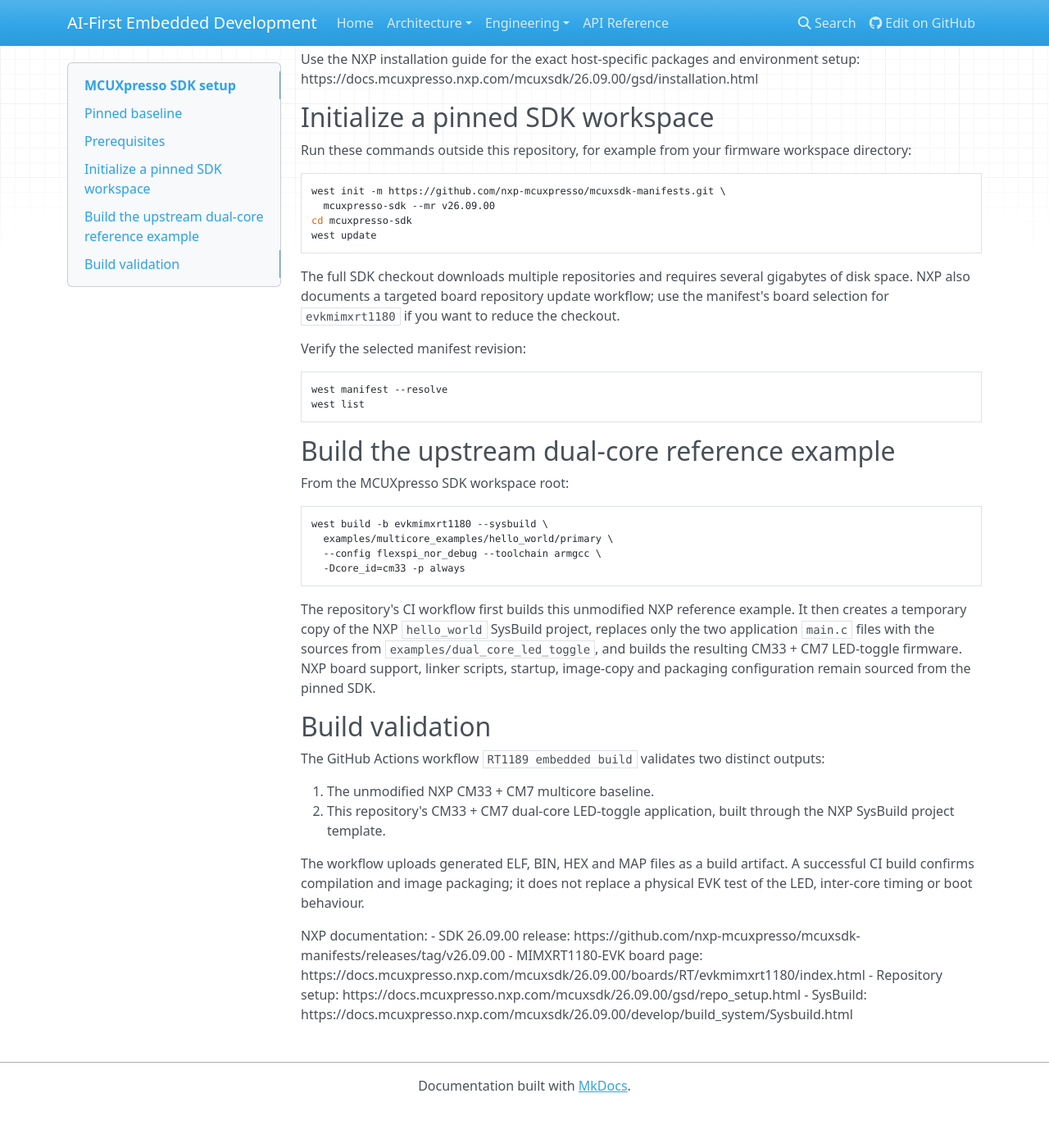
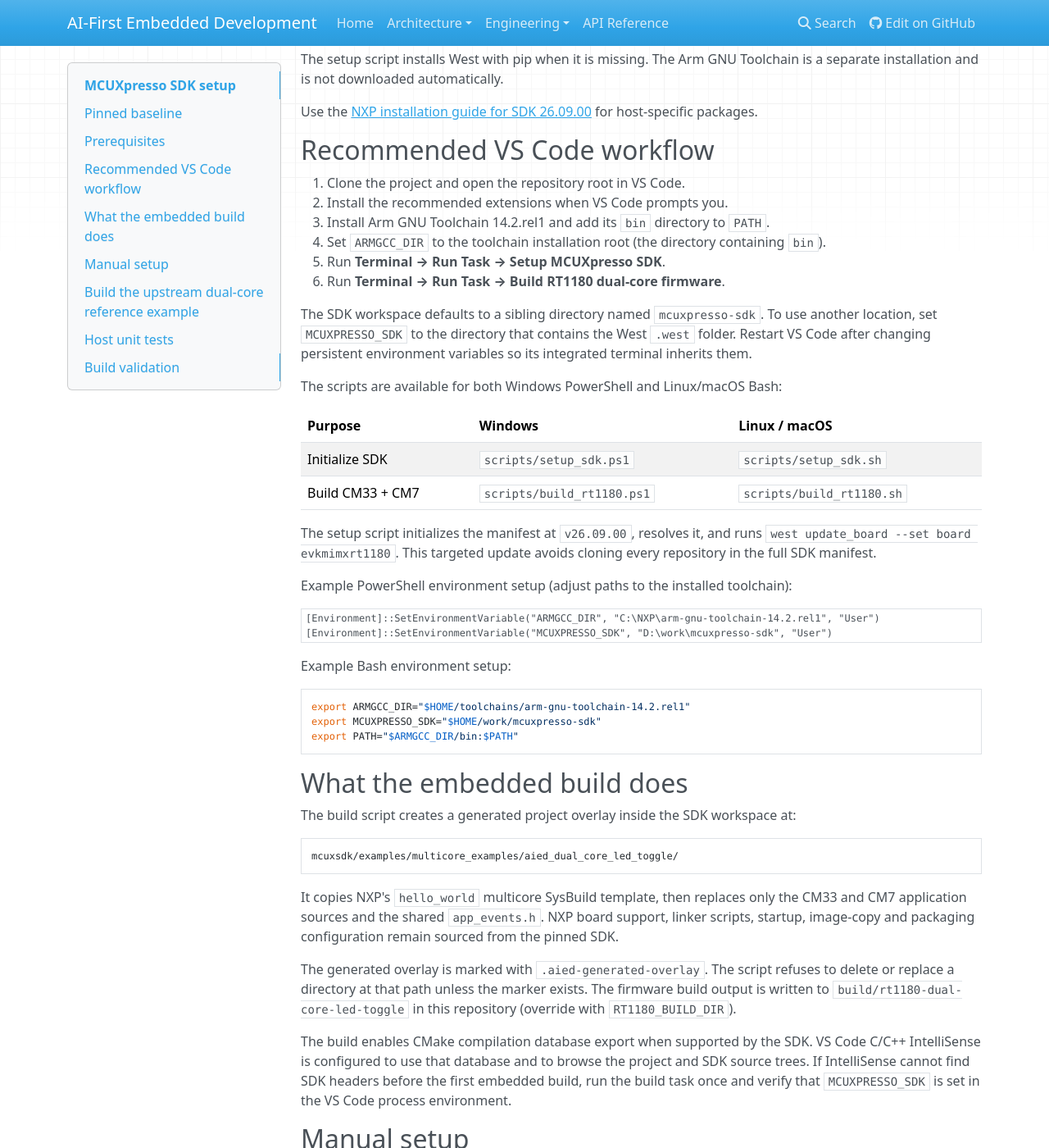
Before and after one commit to silvio-vallorani/ai-first_embedded_development, an MkDocs documentation site: the page built from docs/toolchains/MCUXPRESSO_SDK.md, in a window 1280 px wide and 1400 px high, scrolled down 751 px. Shown: the whole window at 82% size. Built offline with MkDocs 1.6.1, drawn with Linux system fonts in a browser that asks for light colours; nearby versions of some CDN libraries; before the commit the page ends 2103 px from its top, so only the background shows below that; some of the changed text lies outside the part shown.

Commit message:
Document automated MCUXpresso SDK setup and build

````diff
--- a/docs/toolchains/MCUXPRESSO_SDK.md
+++ b/docs/toolchains/MCUXPRESSO_SDK.md
@@ -16,34 +16,78 @@ The SDK is an external dependency. Do not copy the entire SDK into this reposito
 
 ## Prerequisites
 
-Install the versions documented by NXP for SDK 26.09.00:
+Install the following host tools:
 
 - Git
 - Python 3.8 or newer
-- West
-- CMake and Ninja
-- Arm GNU Toolchain 14.2.x
+- CMake
+- Ninja
+- Arm GNU Toolchain 14.2.x (Arm GNU Toolchain 14.2.rel1)
 
-Use the NXP installation guide for the exact host-specific packages and environment setup:
-https://docs.mcuxpresso.nxp.com/mcuxsdk/26.09.00/gsd/installation.html
+The setup script installs West with pip when it is missing. The Arm GNU Toolchain is a separate installation and is not downloaded automatically.
 
-## Initialize a pinned SDK workspace
+Use the [NXP installation guide for SDK 26.09.00](https://docs.mcuxpresso.nxp.com/mcuxsdk/26.09.00/gsd/installation.html) for host-specific packages.
 
-Run these commands outside this repository, for example from your firmware workspace directory:
+## Recommended VS Code workflow
+
+1. Clone the project and open the repository root in VS Code.
+2. Install the recommended extensions when VS Code prompts you.
+3. Install Arm GNU Toolchain 14.2.rel1 and add its `bin` directory to `PATH`.
+4. Set `ARMGCC_DIR` to the toolchain installation root (the directory containing `bin`).
+5. Run **Terminal → Run Task → Setup MCUXpresso SDK**.
+6. Run **Terminal → Run Task → Build RT1180 dual-core firmware**.
+
+The SDK workspace defaults to a sibling directory named `mcuxpresso-sdk`. To use another location, set `MCUXPRESSO_SDK` to the directory that contains the West `.west` folder. Restart VS Code after changing persistent environment variables so its integrated terminal inherits them.
+
+The scripts are available for both Windows PowerShell and Linux/macOS Bash:
+
+| Purpose | Windows | Linux / macOS |
+|---|---|---|
+| Initialize SDK | `scripts/setup_sdk.ps1` | `scripts/setup_sdk.sh` |
+| Build CM33 + CM7 | `scripts/build_rt1180.ps1` | `scripts/build_rt1180.sh` |
+
+The setup script initializes the manifest at `v26.09.00`, resolves it, and runs `west update_board --set board evkmimxrt1180`. This targeted update avoids cloning every repository in the full SDK manifest.
+
+Example PowerShell environment setup (adjust paths to the installed toolchain):
+
+```powershell
+[Environment]::SetEnvironmentVariable("ARMGCC_DIR", "C:\NXP\arm-gnu-toolchain-14.2.rel1", "User")
+[Environment]::SetEnvironmentVariable("MCUXPRESSO_SDK", "D:\work\mcuxpresso-sdk", "User")
+```
+
+Example Bash environment setup:
 
 ```sh
-west init -m https://github.com/nxp-mcuxpresso/mcuxsdk-manifests.git \
-  mcuxpresso-sdk --mr v26.09.00
-cd mcuxpresso-sdk
-west update
+export ARMGCC_DIR="$HOME/toolchains/arm-gnu-toolchain-14.2.rel1"
+export MCUXPRESSO_SDK="$HOME/work/mcuxpresso-sdk"
+export PATH="$ARMGCC_DIR/bin:$PATH"
 ```
 
-The full SDK checkout downloads multiple repositories and requires several gigabytes of disk space. NXP also documents a targeted board repository update workflow; use the manifest's board selection for `evkmimxrt1180` if you want to reduce the checkout.
+## What the embedded build does
 
-Verify the selected manifest revision:
+The build script creates a generated project overlay inside the SDK workspace at:
+
+```text
+mcuxsdk/examples/multicore_examples/aied_dual_core_led_toggle/
+```
+
+It copies NXP's `hello_world` multicore SysBuild template, then replaces only the CM33 and CM7 application sources and the shared `app_events.h`. NXP board support, linker scripts, startup, image-copy and packaging configuration remain sourced from the pinned SDK.
+
+The generated overlay is marked with `.aied-generated-overlay`. The script refuses to delete or replace a directory at that path unless the marker exists. The firmware build output is written to `build/rt1180-dual-core-led-toggle` in this repository (override with `RT1180_BUILD_DIR`).
+
+The build enables CMake compilation database export when supported by the SDK. VS Code C/C++ IntelliSense is configured to use that database and to browse the project and SDK source trees. If IntelliSense cannot find SDK headers before the first embedded build, run the build task once and verify that `MCUXPRESSO_SDK` is set in the VS Code process environment.
+
+## Manual setup
+
+If you prefer to initialize the workspace manually:
 
 ```sh
+python -m pip install --user west
+west init -m https://github.com/nxp-mcuxpresso/mcuxsdk-manifests.git \
+  ../mcuxpresso-sdk --mr v26.09.00
+cd ../mcuxpresso-sdk
 west manifest --resolve
+west update_board --set board evkmimxrt1180
 west list
 ```
 
@@ -53,12 +97,20 @@ From the MCUXpresso SDK workspace root:
 
 ```sh
 west build -b evkmimxrt1180 --sysbuild \
-  examples/multicore_examples/hello_world/primary \
+  mcuxsdk/examples/multicore_examples/hello_world/primary \
   --config flexspi_nor_debug --toolchain armgcc \
   -Dcore_id=cm33 -p always
 ```
 
-The repository's CI workflow first builds this unmodified NXP reference example. It then creates a temporary copy of the NXP `hello_world` SysBuild project, replaces only the two application `main.c` files with the sources from `examples/dual_core_led_toggle`, and builds the resulting CM33 + CM7 LED-toggle firmware. NXP board support, linker scripts, startup, image-copy and packaging configuration remain sourced from the pinned SDK.
+## Host unit tests
+
+The embedded West build is separate from the repository's host CMake presets. To build and run host tests:
+
+```sh
+cmake --preset host-debug
+cmake --build --preset host-debug
+ctest --preset host-debug
+```
 
 ## Build validation
 
````
